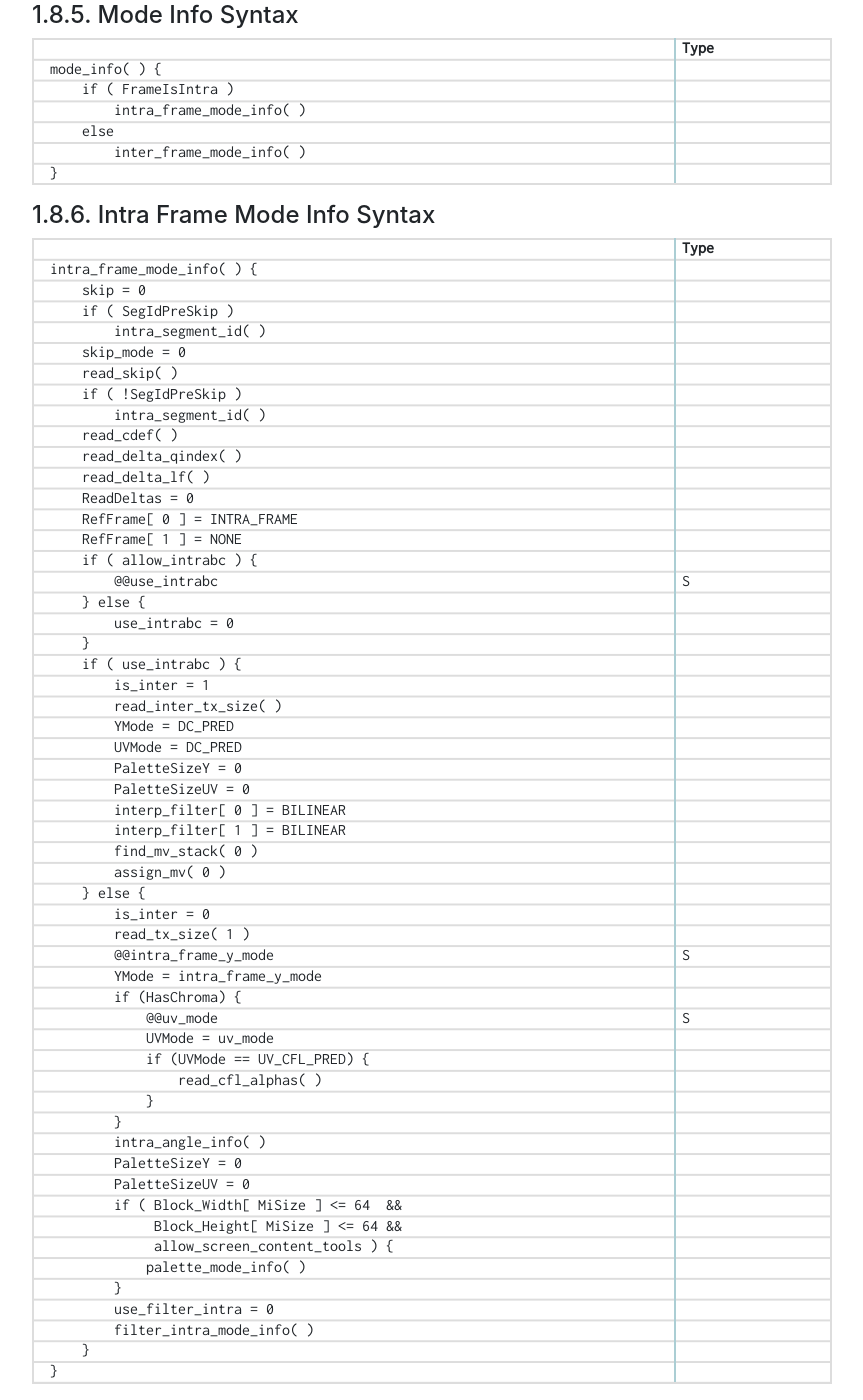
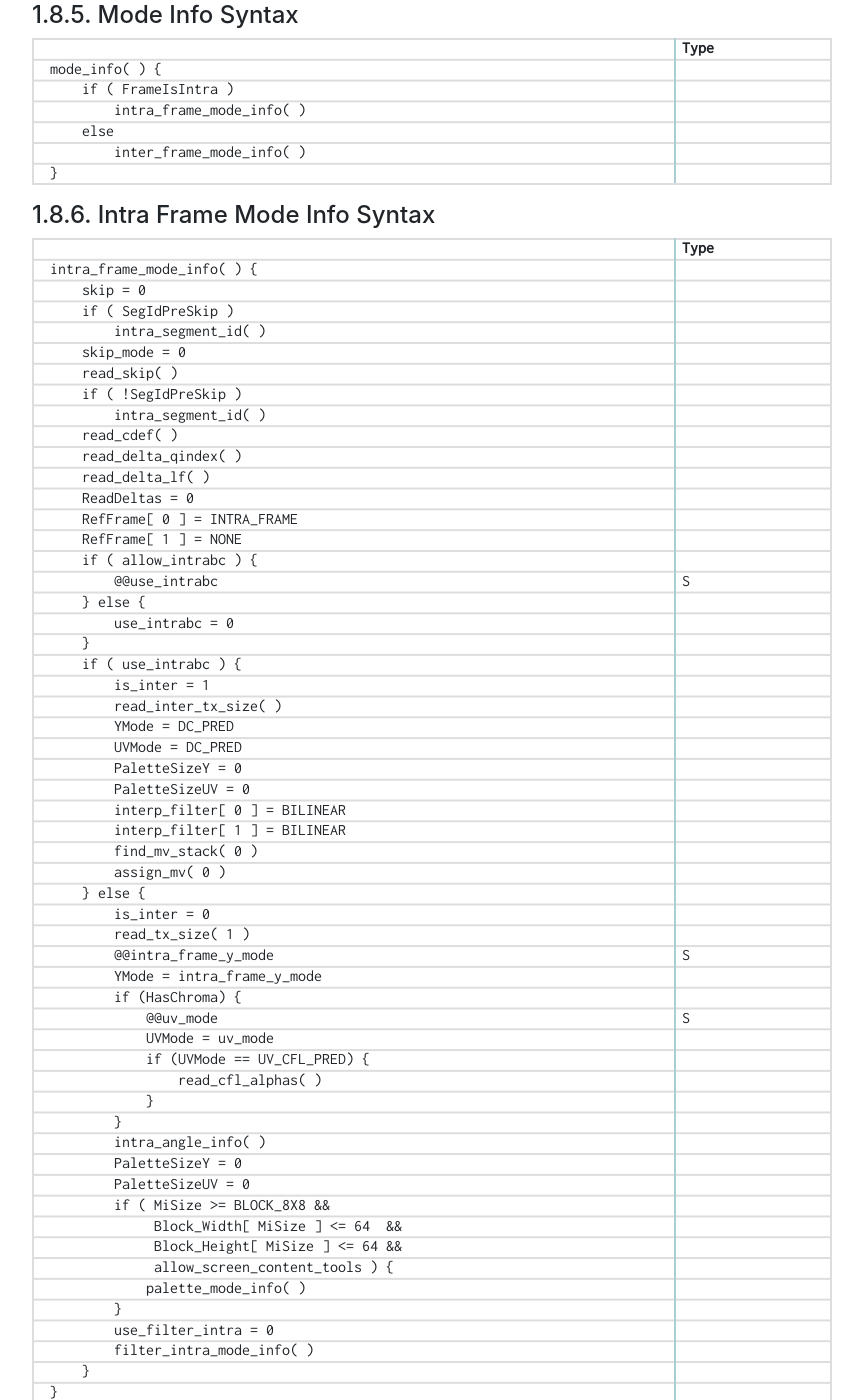
Before and after one commit to AOMediaCodec/av1-spec, a Jekyll site: the page built from 06.bitstream.syntax.md, in a window 1280 px wide and 1400 px high, scrolled down 30675 px. Shown: the whole window, without its empty margins (53-916 px from the left). Built offline with Jekyll 4.4.1, drawn with Linux system fonts in a browser that asks for light colours; nearby versions of some CDN libraries; our own code applies the rules of GitHub Pages for plain Markdown files; some of the changed text lies outside the part shown.

Commit message:
[palette] Disallow palette for 4x4, 4x8, 8x4 blocks

```diff
--- a/06.bitstream.syntax.md
+++ b/06.bitstream.syntax.md
@@ -1666,7 +1666,8 @@ intra_frame_mode_info( ) {
         intra_angle_info( )
         PaletteSizeY = 0
         PaletteSizeUV = 0
-        if ( Block_Width[ MiSize ] <= 64  &&
+        if ( MiSize >= BLOCK_8X8 &&
+             Block_Width[ MiSize ] <= 64  &&
              Block_Height[ MiSize ] <= 64 &&
              allow_screen_content_tools ) {
             palette_mode_info( )
@@ -2107,7 +2108,8 @@ intra_block_mode_info( ) {
     intra_angle_info( )
     PaletteSizeY = 0
     PaletteSizeUV = 0
-    if ( Block_Width[ MiSize ] <= 64  &&
+    if ( MiSize >= BLOCK_8X8 &&
+         Block_Width[ MiSize ] <= 64  &&
          Block_Height[ MiSize ] <= 64 &&
          allow_screen_content_tools )
         palette_mode_info( )
```
